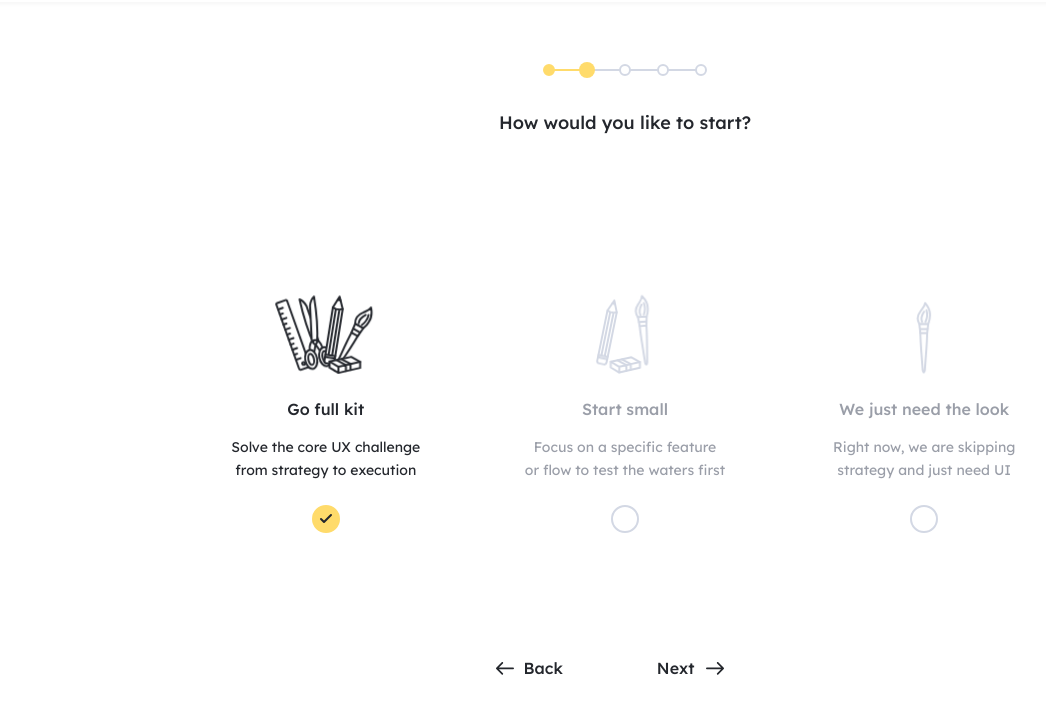
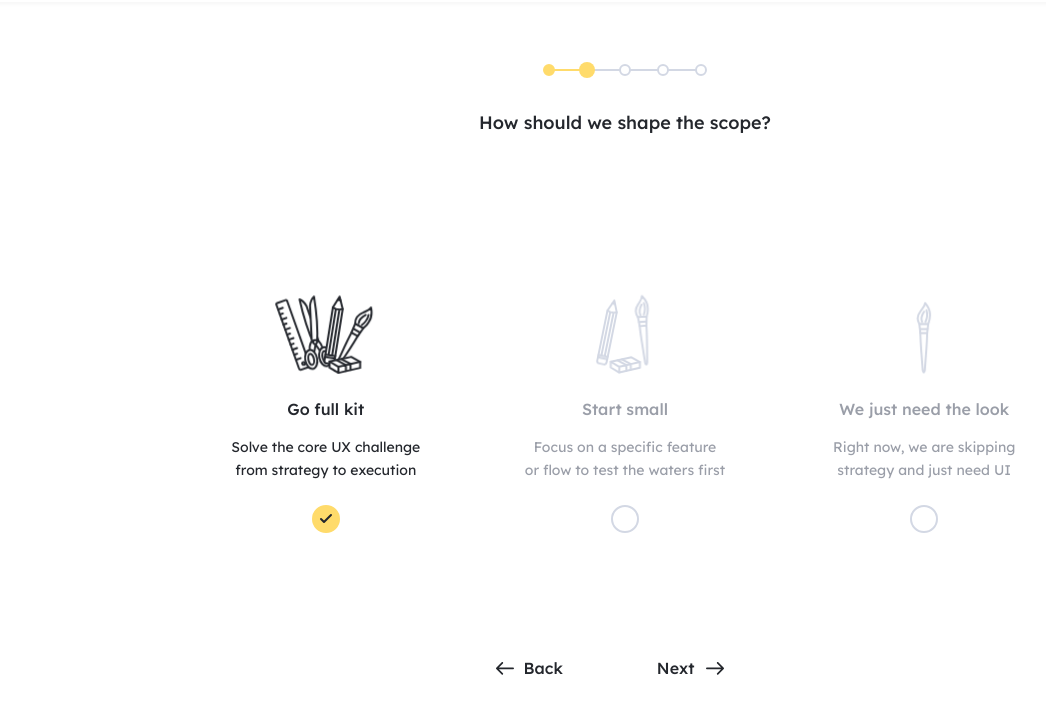
Before and after one commit to abadiguard/portfolio, a plain HTML site: page match-flow/approach.html in a window 1280 px wide. Shown: the part 62-776 px from the top of the page, without its empty margins (15-1061 px from the left). Drawn offline with Linux system fonts and the light colour scheme.

Commit message:
Add files via upload

```diff
--- a/match-flow/approach.html
+++ b/match-flow/approach.html
@@ -2,7 +2,7 @@
 <html lang="en" data-theme="light"><head><script src="flow-history.js"></script><meta charset="utf-8"><meta name="viewport" content="width=device-width, initial-scale=1, viewport-fit=cover"><meta name="robots" content="noindex, nofollow"><title>Your product approach — Liat Abadi</title><link rel="preconnect" href="https://fonts.googleapis.com"><link rel="preconnect" href="https://fonts.gstatic.com" crossorigin><link href="https://fonts.googleapis.com/css2?family=Lexend:wght@400;500;600&display=swap" rel="stylesheet"><link rel="stylesheet" href="site-system.css?v=20261123-touch-feedback-2"><link rel="stylesheet" href="match.css"><script>if(typeof Element.prototype.animate==='function'&&!matchMedia('(prefers-reduced-motion: reduce)').matches)document.documentElement.classList.add('fit-sequenced','fit-sequence-pending');</script></head>
 <body class="fit-page"><script src="flow-header.js"></script><main class="fit-question fit-approach" aria-labelledby="approach-title">
 <header class="fit-question-heading"><ol class="fit-progress fit-progress-five fit-progress-second" aria-label="Step 2 of 5"><li class="is-done"><span class="sr-only">Step 1 completed</span></li><li aria-current="step"><span class="sr-only">Step 2, current</span></li><li><span class="sr-only">Step 3</span></li><li><span class="sr-only">Step 4</span></li><li><span class="sr-only">Step 5</span></li><li class="fit-progress-marker" aria-hidden="true"></li></ol>
-<h1 class="fit-question-title" id="approach-title">How would you like to start?</h1>
+<h1 class="fit-question-title" id="approach-title">How should we shape the scope?</h1>
 
 
 </header>
```
